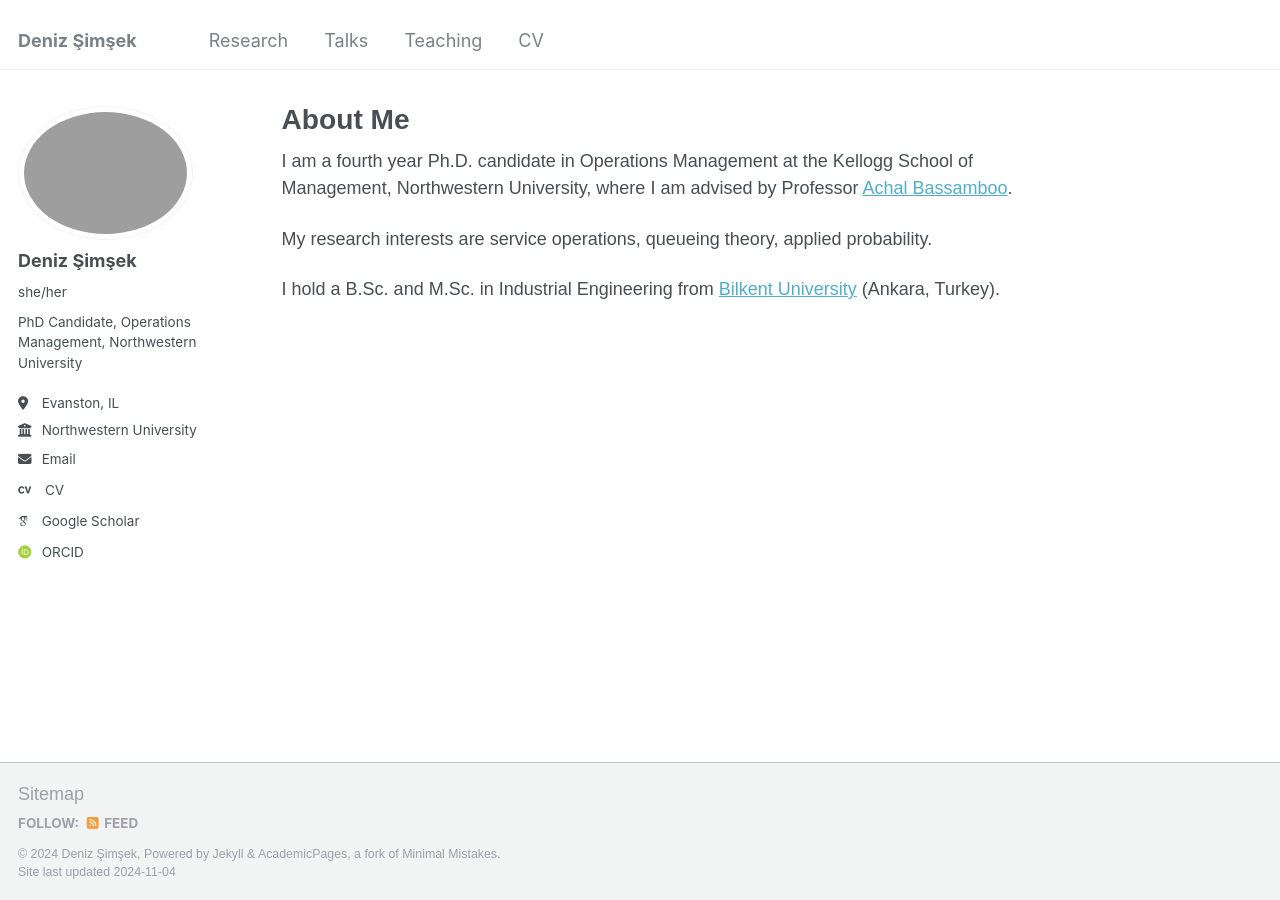
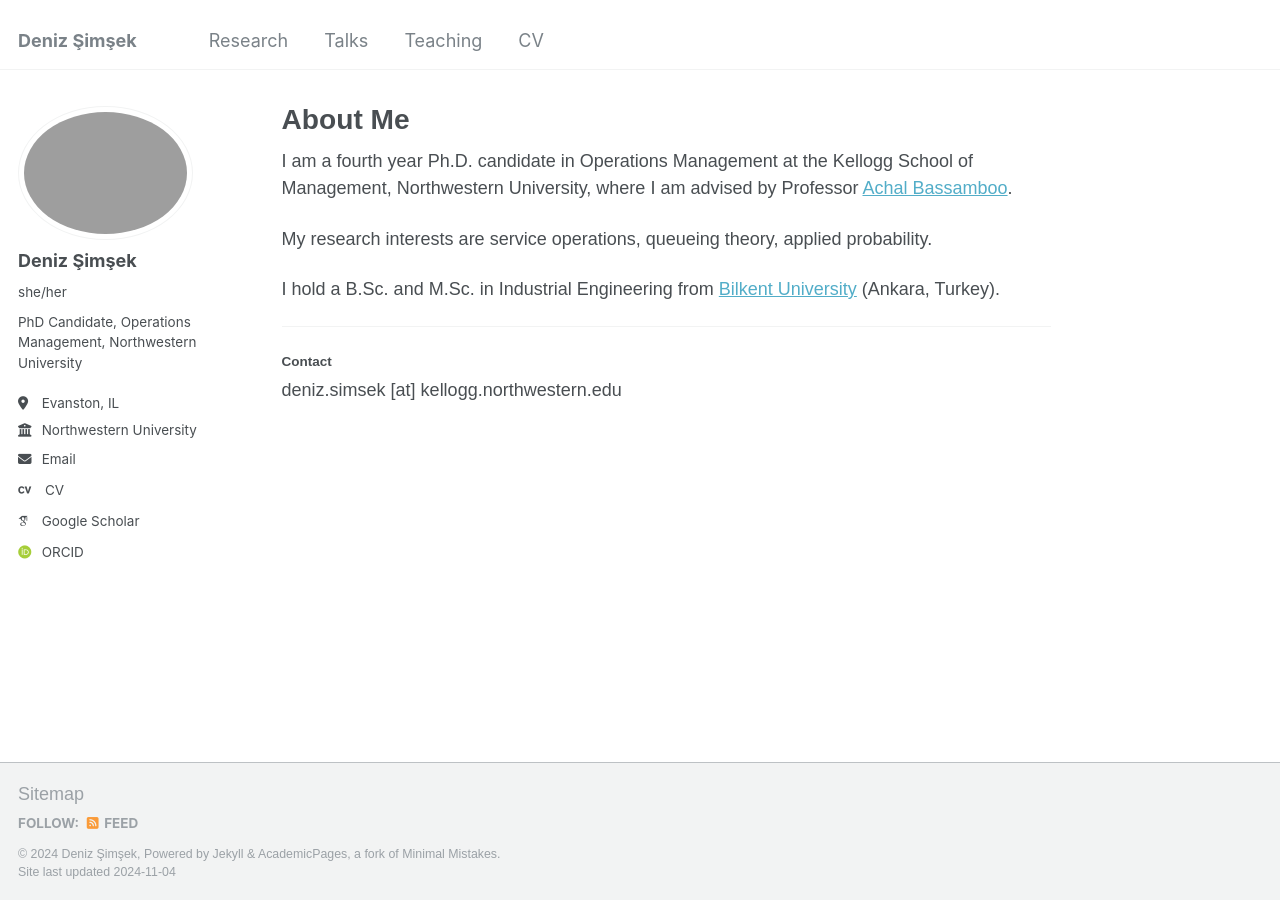
Before and after one commit to deniz-simsek/deniz-simsek, a Jekyll site: the page built from _pages/about.md, in a window 1280 px wide. Built offline with Jekyll 4.4.1, drawn with Linux system fonts in a browser that asks for light colours; some web fonts are replaced.

Commit message:
Update about.md

```diff
--- a/_pages/about.md
+++ b/_pages/about.md
@@ -12,3 +12,10 @@ I am a fourth year Ph.D. candidate in Operations Management at the Kellogg Schoo
 My research interests are service operations, queueing theory, applied probability.
 
 I hold a B.Sc. and M.Sc. in Industrial Engineering from  <a href="https://w3.ie.bilkent.edu.tr/en/" target="_blank">Bilkent University</a> (Ankara, Turkey).
+
+
+---
+
+#### Contact
+
+deniz.simsek [at] kellogg.northwestern.edu
```
